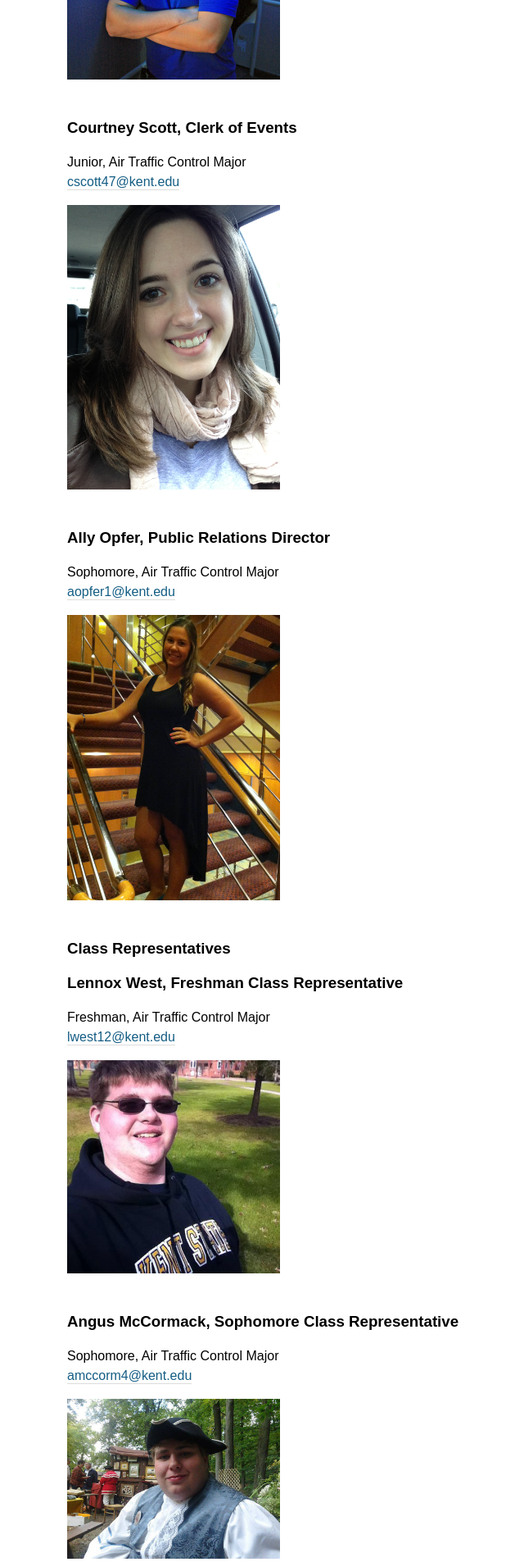
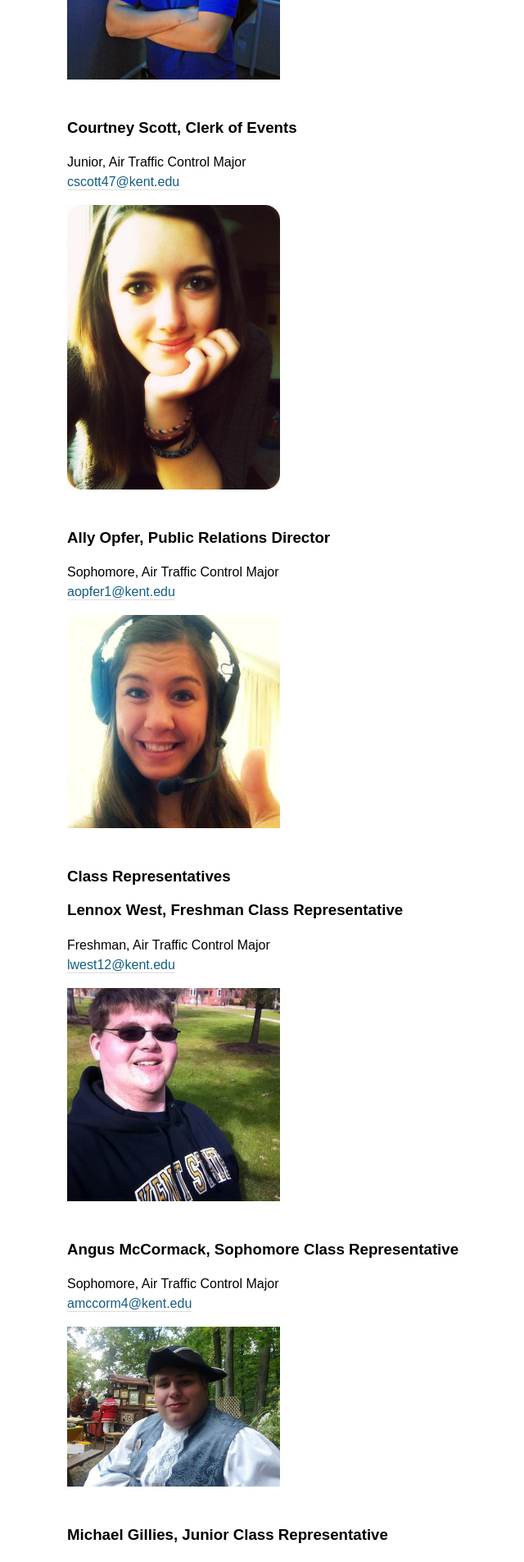
Before and after one commit to tbliss1/kentstateatc.github.com, a Jekyll site: the page built from leadership/index.md, in a window 1280 px wide. Shown: the part 1341-3246 px from the top of the page at 82% size, without its empty margins (298-938 px from the left). Built offline with Jekyll 4.4.1, drawn with Linux system fonts in a browser that asks for light colours; Markdown is read by kramdown in place of the engine named in the settings; grey boxes are pictures that could not be loaded.

Commit message:
Update index.md

```diff
--- a/leadership/index.md
+++ b/leadership/index.md
@@ -24,13 +24,13 @@ KSU ATC Lab Instructor
 ### Courtney Scott, Clerk of Events
 Junior, Air Traffic Control Major
 [cscott47@kent.edu](mailto:cscott47@kent.edu)
-![headshot](/assets/images/leadership/CS2.jpg)
+![headshot](/assets/images/leadership/CS.jpg)
 
 
 ### Ally Opfer, Public Relations Director
 Sophomore, Air Traffic Control Major
 [aopfer1@kent.edu](mailto:aopfer1@kent.edu)
-![headshot](/assets/images/leadership/AO2.jpg)
+![headshot](/assets/images/leadership/AO.jpg)
 
 
 ### Class Representatives
```
